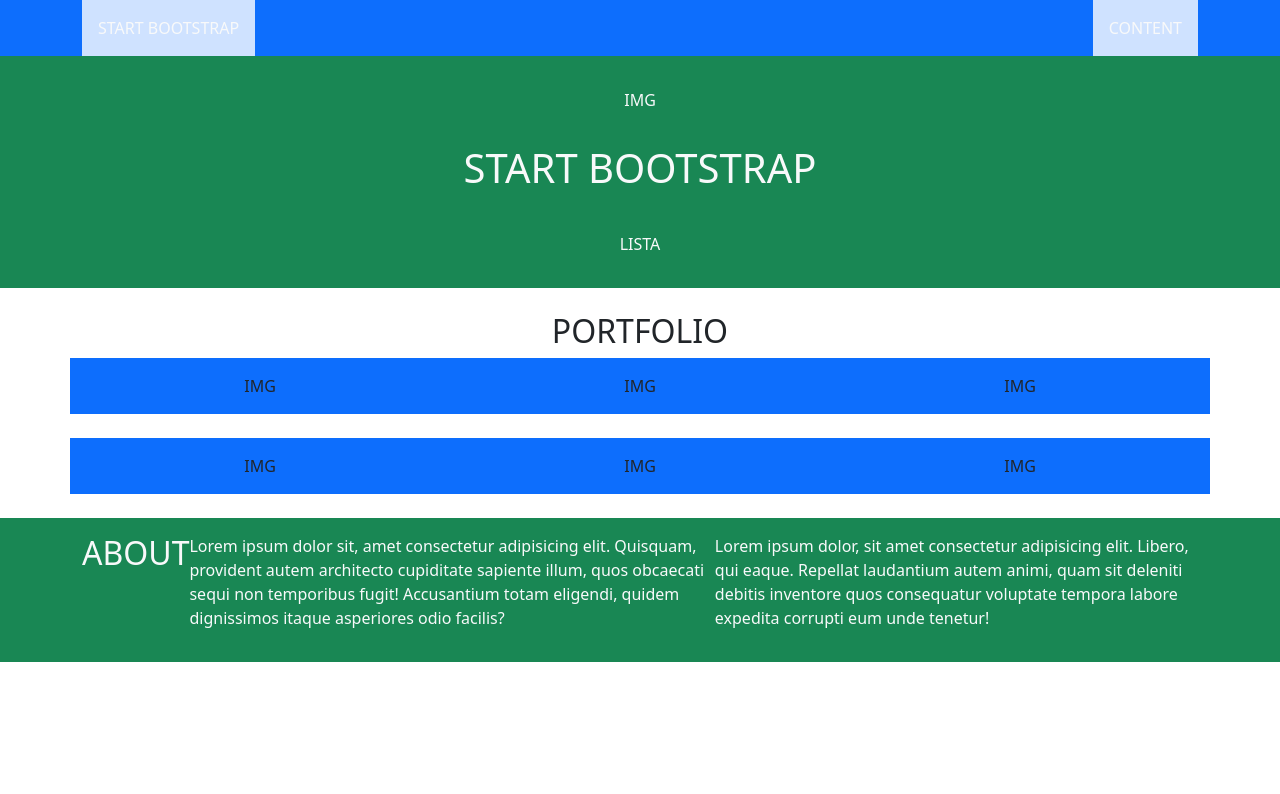
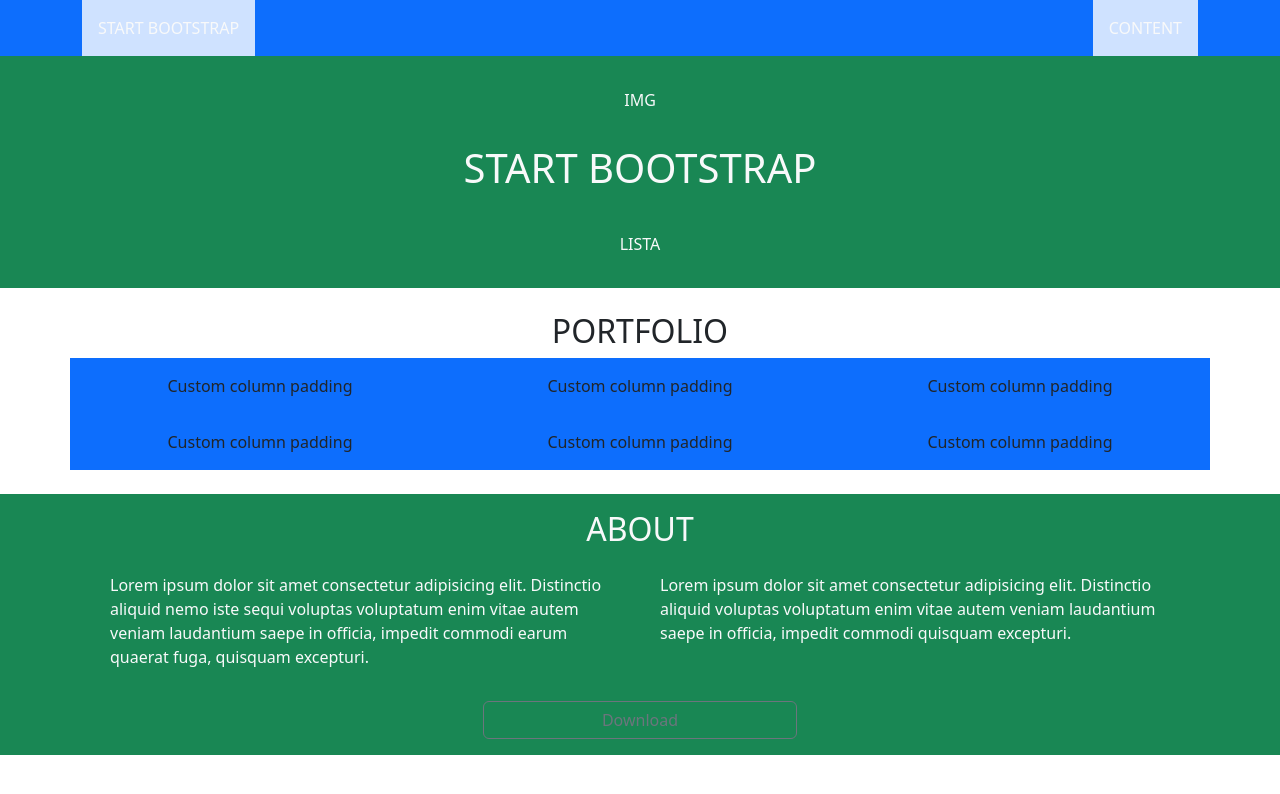
Before and after one commit to Andsirpa/html-css-bootstrap-freelancer, a plain HTML site: page index.html in a window 1280 px wide. Drawn offline with nearby package versions, Linux system fonts and the light colour scheme.

Commit message:
feat: add about-section structure

```diff
--- a/index.html
+++ b/index.html
@@ -48,49 +48,65 @@
     </section>
     <!-- END START BOOTSTRAP SECTION   -->
 
+
+
+
     <!-- PORTFOLIO SECTION -->
+
     <section class="container-fluid p-4 text-center">
         <h2>PORTFOLIO</h2>
-        <div class="container-lg justify-content-center">
-            <div class="row gy-4 g-md-4">
 
-                <div class="col-12 col-md-6 col-xl-4 bg-primary p-3 ">
-                    IMG
+        <div class="container px-4 text-center">
+            <div class="row gx-5">
+                <div class="col col-md-6 col-lg-4 bg-primary">
+                    <div class="p-3">Custom column padding</div>
                 </div>
-                <div class="col-12 col-md-6 col-xl-4 bg-primary p-3 ">
-                    IMG
+                <div class="col col-md-6 col-lg-4 bg-primary">
+                    <div class="p-3">Custom column padding</div>
                 </div>
-                <div class="col-12 col-md-6 col-xl-4 bg-primary p-3 ">
-                    IMG
+                <div class="col col-md-6 col-lg-4 bg-primary">
+                    <div class="p-3">Custom column padding</div>
                 </div>
-                <div class="col-12 col-md-6 col-xl-4 bg-primary p-3 ">
-                    IMG
+                <div class="col col-md-6 col-lg-4 bg-primary">
+                    <div class="p-3">Custom column padding</div>
                 </div>
-                <div class="col-12 col-md-6 col-xl-4 bg-primary p-3 ">
-                    IMG
+                <div class="col col-md-6 col-lg-4 bg-primary">
+                    <div class="p-3">Custom column padding</div>
                 </div>
-                <div class="col-12 col-md-6 col-xl-4 bg-primary p-3 ">
-                    IMG
+                <div class="col col-md-6 col-lg-4 bg-primary">
+                    <div class="p-3">Custom column padding</div>
                 </div>
 
+            </div>
+    </section>
 
-            </div>
-
-        </div>
-
-    </section>
     <!-- END PORTFOLIO SECTION -->
 
     <!-- ABOUT SECTION -->
     <section class="container-fluid bg-success py-3">
-        <div class="container d-flex justify-content-between text-light">
-            <h2>ABOUT</h2>
-            <p>Lorem ipsum dolor sit, amet consectetur adipisicing elit. Quisquam, provident autem architecto cupiditate
-                sapiente illum, quos obcaecati sequi non temporibus fugit! Accusantium totam eligendi, quidem
-                dignissimos itaque asperiores odio facilis?</p>
-            <p>Lorem ipsum dolor, sit amet consectetur adipisicing elit. Libero, qui eaque. Repellat laudantium autem
-                animi, quam sit deleniti debitis inventore quos consequatur voluptate tempora labore expedita corrupti
-                eum unde tenetur!</p>
+        <div class="container d-flex flex-column mb-3 text-light">
+            <h2 class="text-center">ABOUT</h2>
+            <div class="container">
+                <div class="row g-2">
+                    <div class="col-12 col-md-6">
+                        <div class="p-3">Lorem ipsum dolor sit amet consectetur adipisicing elit. Distinctio aliquid
+                            nemo iste sequi voluptas voluptatum enim vitae autem veniam laudantium saepe in officia,
+                            impedit commodi earum quaerat fuga, quisquam excepturi.
+                        </div>
+                    </div>
+                    <div class="col-12 col-md-6">
+                        <div class="p-3">Lorem ipsum dolor sit amet consectetur adipisicing elit. Distinctio aliquid
+                            voluptas voluptatum enim vitae autem veniam laudantium saepe in officia, impedit commodi
+                            quisquam excepturi.
+                        </div>
+                    </div>
+                </div>
+            </div>
+        </div>
+        <div class="text-center">
+            <button type="button" class="btn btn-outline-secondary w-25">Download</button>
+        </div>
+
 
         </div>
 
```
